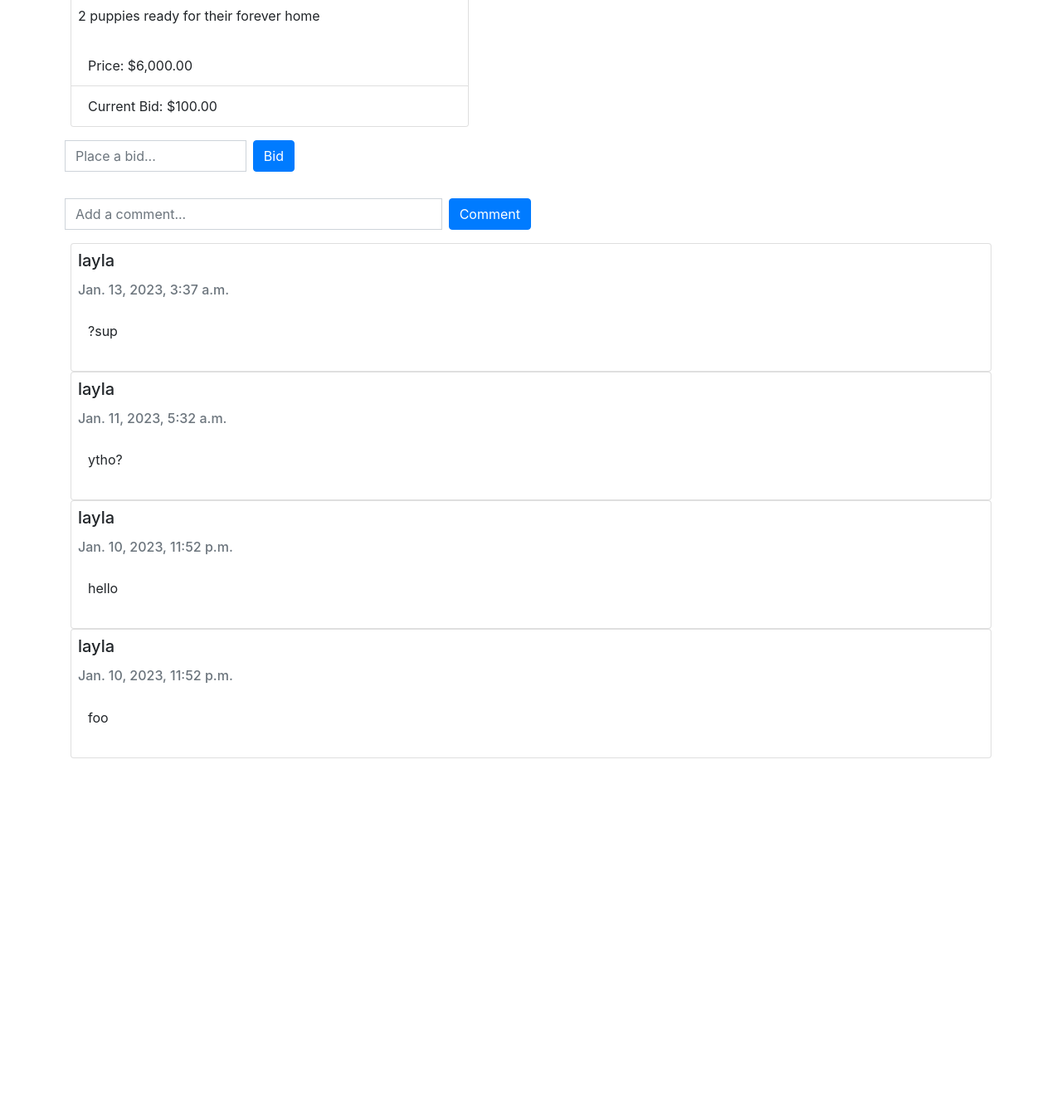
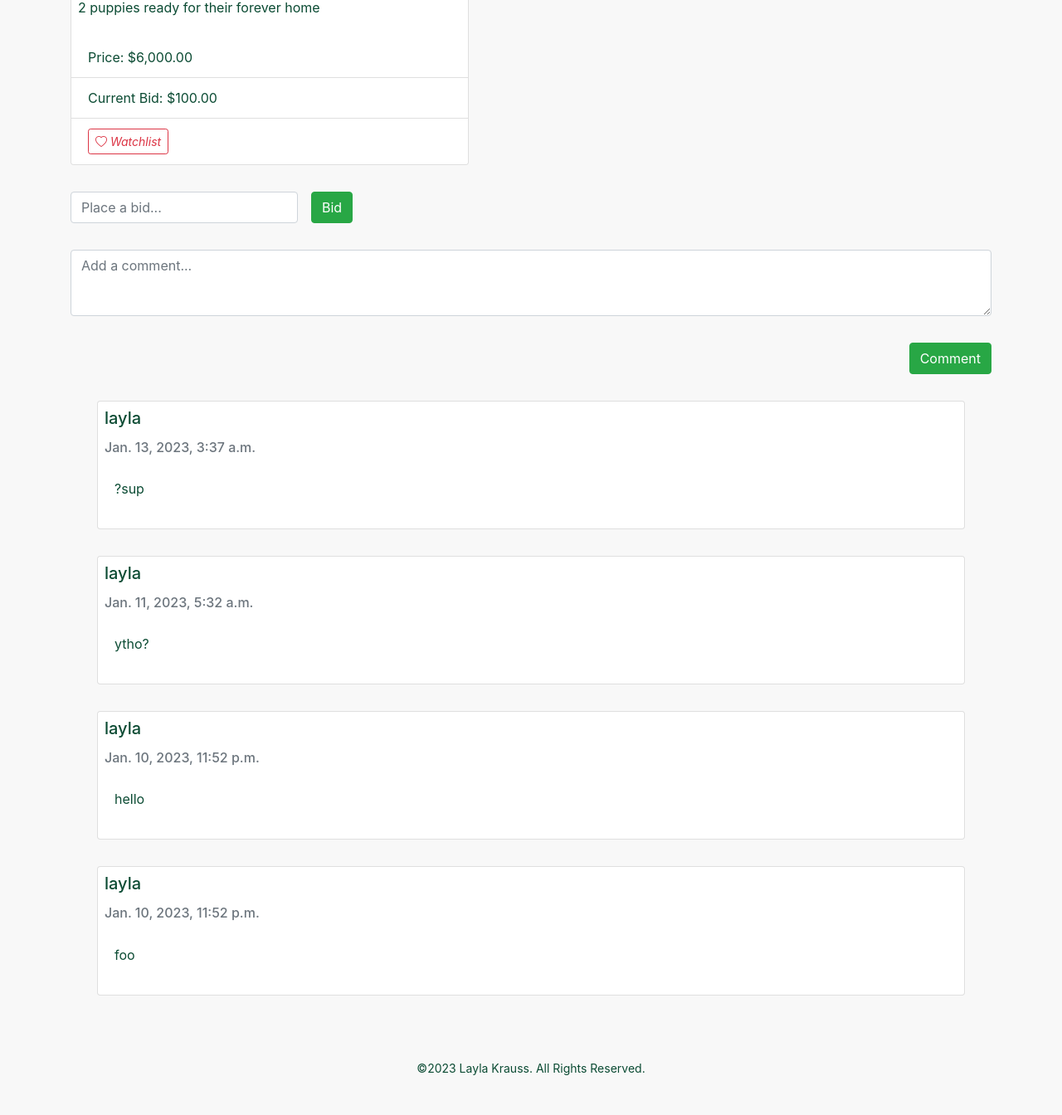
Before and after one commit to laylark/commerce, a Django app: page /listing/1 in a window 1280 px wide. Shown: the part 617-1961 px from the top of the page at 83% size. Before the commit the page ends 1531 px from the top, so only its background shows below. Run offline with Django 3.2, Linux system fonts and the light colour scheme; a user stored in the database is signed in; data comes from the database, SQL or seed files in the repository; both versions use the stored data as it was after the commit; some libraries are stand-ins or nearby versions.

Commit message:
Update styles

```diff
--- a/auctions/static/auctions/styles.css
+++ b/auctions/static/auctions/styles.css
@@ -1,15 +1,51 @@
+:root {
+    --light-green: #45B88B;
+    --dark-green: #0B4B33;
+    --light-text: #f8f8f8;
+}
+
 body {
-    padding: 10px;
+    color: var(--dark-green);
+    background-color: var(--light-text);
 }
 
 img {
     width: 20rem;
 }
 
+nav {
+    background-color: var(--light-green);
+}
+.navbar {
+    margin-bottom: 2rem;
+}
+.nav-link {
+    color: var(--light-text)
+}
+.header {
+    background-color: var(--dark-green);
+    padding: 1em;
+    color: var(--light-text)
+}
+.user {
+    color: var(--light-green);
+}
+a {
+    color: var(--dark-green);
+}
+a:hover {
+    color: var(--dark-green);
+}
+.btn-link {
+    color: var(--light-text)
+}
+.btn-link:hover {
+    color: var(--dark-green);
+}
+
 .listing {
     max-width: 30rem;
 }
-
 .listings {
     display: grid;
     grid-template-columns: repeat(3, 1fr);
@@ -17,18 +53,59 @@ img {
     grid-gap: 1rem;
 }
 
-/* @media (prefers-color-scheme: dark) {
+.comment-card {
+    margin: 2rem;
+}
+textarea.form-comment {
+    height: 5rem;
+    margin-bottom: 2rem;
+}
+.comment-btn {
+    display: flex;
+    justify-content: flex-end;
+}
+
+footer {
+    display: flex;
+    align-items: center;
+    justify-content: center;
+    height: 8em;
+    font-size: 14px;
+}
+
+.listing-control {
+    width: auto;
+    margin: 2rem 1rem 2rem 0;
+}
+
+@media (prefers-color-scheme: dark) {
     body {
-        background-color: var(--gray);
+        background-color: #181D27;
+        color: var(--light-text);
     }
-    #nav {
-        background-color: var(--dark);
+    nav {
+        background-color:#187F58;
     }
     .card {
-        background-color: var(--dark);
-        color: white;
+        background-color: #0F1117;
+        color: var(--light-text);
     }
-} */
+    .list-group-item {
+        background-color: #0F1117;
+    }
+    a {
+        color: var(--light-text);
+    }
+    a:hover {
+        color: var(--light-green);
+    }
+    .btn-link {
+        color: var(--light-text);
+    }
+    .btn-link:hover {
+        color: var(--light-green);
+    }
+}
 
 @media only screen and (max-width: 775px) {
     .listings {
--- a/auctions/templates/auctions/create.html
+++ b/auctions/templates/auctions/create.html
@@ -7,6 +7,6 @@
         {% csrf_token %}
         {{ form }}
         </div>
-        <input type="submit" value="Submit" class="btn btn-primary btns">
+        <input type="submit" value="Submit" class="btn btn-success btns">
     </form>
 {% endblock %}
--- a/auctions/templates/auctions/layout.html
+++ b/auctions/templates/auctions/layout.html
@@ -10,15 +10,17 @@
         <link href="{% static 'auctions/styles.css' %}" rel="stylesheet">
     </head>
     <body>
+        <div class="header">
             <h1>Doggy Auctions</h1>
             <div>
                 {% if user.is_authenticated %}
-                Signed in as <strong>{{ user.username }}</strong>.
+                    Signed in as <strong class="user">{{ user.username }}</strong>.
                 {% else %}
                     Not signed in.
                 {% endif %}
             </div>
-        <nav class="navbar sticky-top navbar-light bg-light" id="nav">
+        </div>
+        <nav class="navbar sticky-top">
             <ul class="nav">
                 <li class="nav-item">
                     <a class="nav-link" href="{% url 'index' %}">Active Listings</a>
@@ -55,11 +57,12 @@
                 {% endif %}
             </ul>
         </nav>
-        <hr>
         <div class="container">
             {% block body %}
             {% endblock %}
         </div>
+        <footer>©2023 Layla Krauss. All Rights Reserved.
+        </footer>
         <script src="https://code.jquery.com/jquery-3.3.1.slim.min.js" integrity="sha384-q8i/X+965DzO0rT7abK41JStQIAqVgRVzpbzo5smXKp4YfRvH+8abtTE1Pi6jizo" crossorigin="anonymous"></script>
         <script src="https://cdn.jsdelivr.net/npm/popper.js@1.14.7/dist/umd/popper.min.js" integrity="sha384-UO2eT0CpHqdSJQ6hJty5KVphtPhzWj9WO1clHTMGa3JDZwrnQq4sF86dIHNDz0W1" crossorigin="anonymous"></script>
         <script src="https://cdn.jsdelivr.net/npm/bootstrap@4.3.1/dist/js/bootstrap.min.js" integrity="sha384-JjSmVgyd0p3pXB1rRibZUAYoIIy6OrQ6VrjIEaFf/nJGzIxFDsf4x0xIM+B07jRM" crossorigin="anonymous"></script>
--- a/auctions/templates/auctions/listing.html
+++ b/auctions/templates/auctions/listing.html
@@ -8,51 +8,61 @@
 
             {% if messages %}
                 {% for message in messages %}
-                <div class="alert alert-warning" role="alert" {% if message.tags %} class="{{ message.tags }}"{% endif %}>
-                    {{ message }}
-                </div>
+                    <div class="alert alert-warning" role="alert" {% if message.tags %} class="{{ message.tags }}"{% endif %}>
+                        {{ message }}
+                    </div>
                 {% endfor %}
             {% endif %}
 
-        <form action="{% url 'listing' id=listing.id %}" method="post">
-            {% csrf_token %}
-            <button type="submit" name="add-to-watchlist" class="btn btn-sm btn-outline-danger"><i class="bi bi-heart"> Watchlist</i></button>
-        </form>
             {% if listing.user == user %}
                 <a href="{% url 'close' id=listing.id %}">Close Auction</a>
             {% endif %}
+
         {% endif %}
+
         {% if user.is_authenticated and listing.status == 1 %}
+
             {% if listing.winner.id == user.id %}
                 <div class="alert alert-success" role="alert">You Won!</div>
             {% endif %}
+
         {% endif %}
+
         <div class="card listing">
             <img src="{{ listing.img_path }}" class="card-img-top">
             <p class="card-text p-2">{{ listing.description }}</p>
             <ul class="list-group list-group-flush">
                 <li class="list-group-item">Price: ${{ listing.price|intcomma }}</li>
                 <li class="list-group-item">Current Bid: ${{ max_bid.amount|intcomma }}</li>
+                {% if user.is_authenticated and listing.status == 0 %}
+                    <li class="list-group-item">
+                        <form action="{% url 'listing' id=listing.id %}" method="post">
+                            {% csrf_token %}
+                            <button type="submit" name="add-to-watchlist" class="btn btn-sm btn-outline-danger"><i class="bi bi-heart"> Watchlist</i></button>
+                        </form>
+                    </li>
+                {% endif %}
             </ul>
         </div>
+
         {% if user.is_authenticated and listing.status == 0 %}
-        <form action="{% url 'bid' id=listing.id %}" method="post" class="row">
-            <div class="input-group wrapper mt-3 mb-3 w-25 align-items-center">
+        <form action="{% url 'bid' id=listing.id %}" method="post" class="form-inline">
                 {% csrf_token %}
                 {{ bid_form }}
-                <input type="submit" value="Bid" class="btn btn-primary btns">
-            </div>
+                <input type="submit" value="Bid" class="btn btn-success btns">
         </form>
-        <form action="{% url 'comment' id=listing.id %}" method="post" class="row">
-            <div class="input-group wrapper mt-3 mb-3 w-50 align-items-center">
+
+        <form action="{% url 'comment' id=listing.id %}" method="post">
             {% csrf_token %}
             {{ comment_form }}
-                <input type="submit" value="Comment" class="btn btn-primary btns">
-            </div>
+                <div class="comment-btn">
+                    <input type="submit" value="Comment" class="btn btn-success btns">
+                </div>
         </form>
         {% endif %}
+
         {% for comment in comments %}
-            <div class="card">
+            <div class="card comment-card">
                 <h5 class="card-title p-2">{{ comment.user }}</h5>
                 <h6 class="card-subtitle px-2 mb-2 text-muted">{{ comment.created_at }}</h6>
                 <p class="card-body">{{ comment.text }}</p>
--- a/auctions/templates/auctions/watchlist.html
+++ b/auctions/templates/auctions/watchlist.html
@@ -6,9 +6,13 @@
     <div class="listings">
         {% for listing in watchlist %}
             <div class="card">
+                <a href="{% url 'listing' id=listing.id %}">
                     <img src="{{ listing.img_path }}" class="card-img-top">
+                </a>
                     <div class="card-body">
-                <h3 class="card-title"><a href="{% url 'listing' id=listing.id %}">{{ listing.title }}</a></h3>
+                        <h3 class="card-title">
+                            <a href="{% url 'listing' id=listing.id %}">{{ listing.title }}</a>
+                        </h3>
                         <p class="card-text">{{ listing.description }}</p>
                     </div>
                 <ul class="list-group list-group-flush">
--- a/auctions/views.py
+++ b/auctions/views.py
@@ -19,11 +19,11 @@ class NewListingForm(forms.Form):
 
 # Create class for bidding form
 class NewBidForm(forms.Form):
-    amount = forms.DecimalField(label="", widget=forms.TextInput(attrs={'placeholder' : 'Place a bid...', 'class' : 'form-control mx-2'}))
+    amount = forms.DecimalField(label="", widget=forms.TextInput(attrs={'placeholder' : 'Place a bid...', 'class' : 'form-control listing-control'}))
 
 # Create class for comment form
 class NewCommentForm(forms.Form):
-    text = forms.CharField(label="", widget=forms.TextInput(attrs={'placeholder': 'Add a comment...', 'class' : 'form-control mx-2'}))
+    text = forms.CharField(label="", widget=forms.Textarea(attrs={'placeholder': 'Add a comment...', 'class' : 'form-control form-comment'}))
 
 # Render index page with all listings
 def index(request):
```
Also changed, not shown: auctions/templates/auctions/category.html (+6 -2 lines), auctions/templates/auctions/index.html (+6 -2 lines), db.sqlite3. Lines whose indentation alone changed are shown as unchanged.
